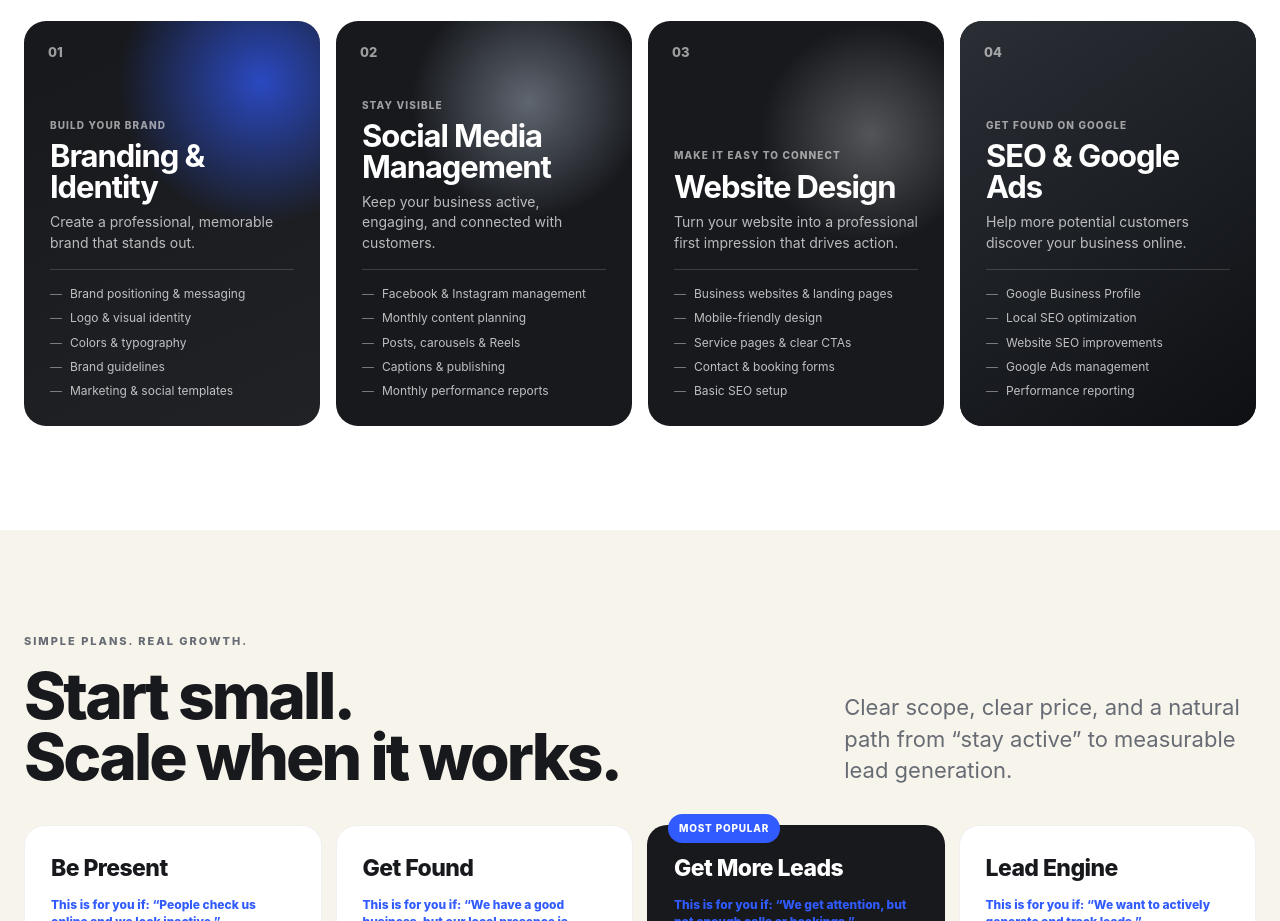
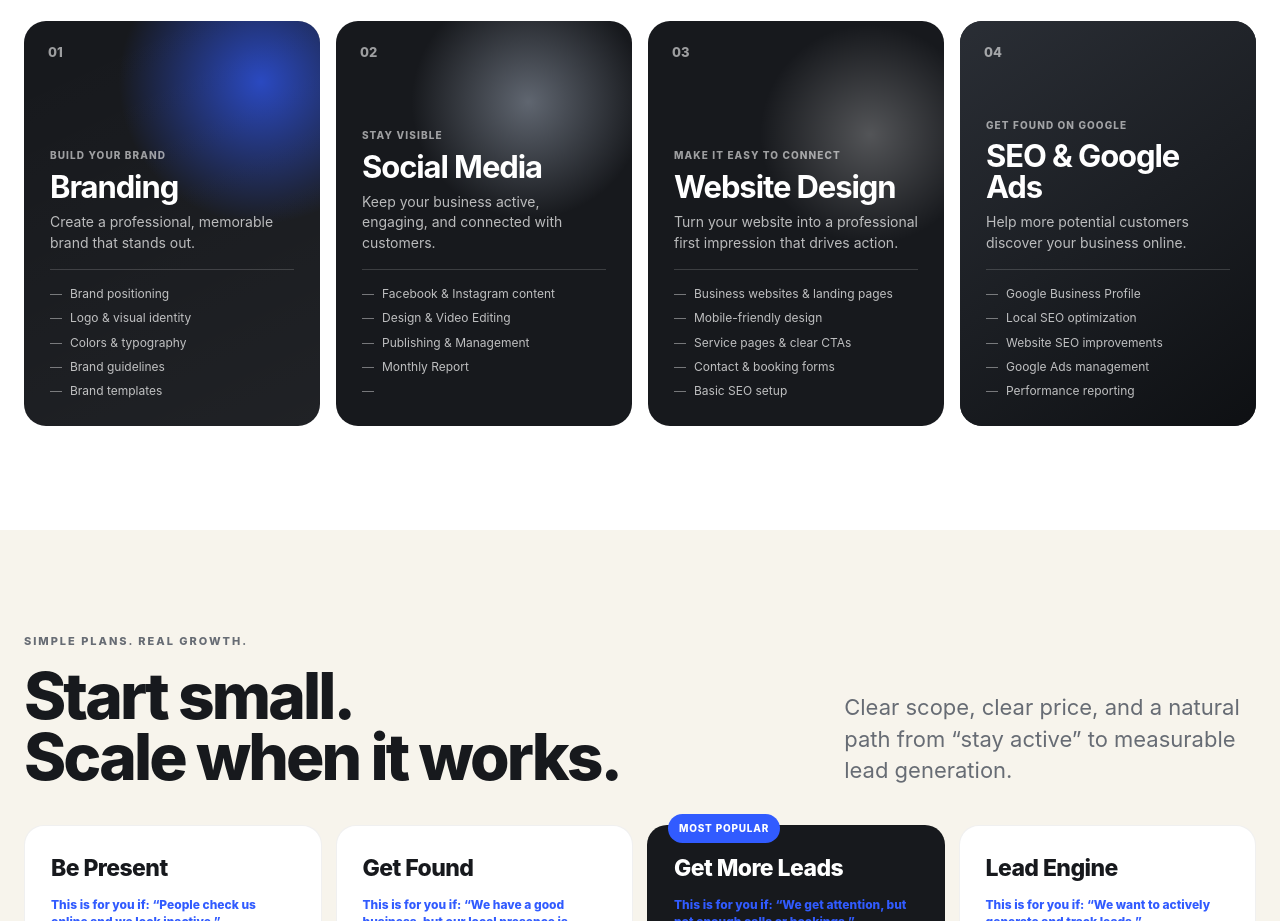
Before and after one commit to tee2thehee/ovayo, a plain HTML site: page index.html in a window 1280 px wide. Shown: the part 1840-2761 px from the top of the page. Drawn offline with Linux system fonts and the light colour scheme.

Commit message:
Update index.html

```diff
--- a/index.html
+++ b/index.html
@@ -1268,14 +1268,14 @@
             <span class="service-number">01</span>
             <div class="service-content">
               <div class="service-kicker">BUILD YOUR BRAND</div>
-              <h3>Branding &amp; Identity</h3>
+              <h3>Branding</h3>
               <p>Create a professional, memorable brand that stands out.</p>
               <ul class="service-list">
-                <li>Brand positioning &amp; messaging</li>
+                <li>Brand positioning</li>
                 <li>Logo &amp; visual identity</li>
                 <li>Colors &amp; typography</li>
                 <li>Brand guidelines</li>
-                <li>Marketing &amp; social templates</li>
+                <li>Brand templates</li>
               </ul>
             </div>
           </article>
@@ -1284,14 +1284,14 @@
             <span class="service-number">02</span>
             <div class="service-content">
               <div class="service-kicker">STAY VISIBLE</div>
-              <h3>Social Media Management</h3>
+              <h3>Social Media</h3>
               <p>Keep your business active, engaging, and connected with customers.</p>
               <ul class="service-list">
-                <li>Facebook &amp; Instagram management</li>
-                <li>Monthly content planning</li>
-                <li>Posts, carousels &amp; Reels</li>
-                <li>Captions &amp; publishing</li>
-                <li>Monthly performance reports</li>
+                <li>Facebook &amp; Instagram content</li>
+                <li>Design & Video Editing</li>
+                <li>Publishing & Management</li>
+                <li>Monthly Report</li>
+                <li></li>
               </ul>
             </div>
           </article>
```
